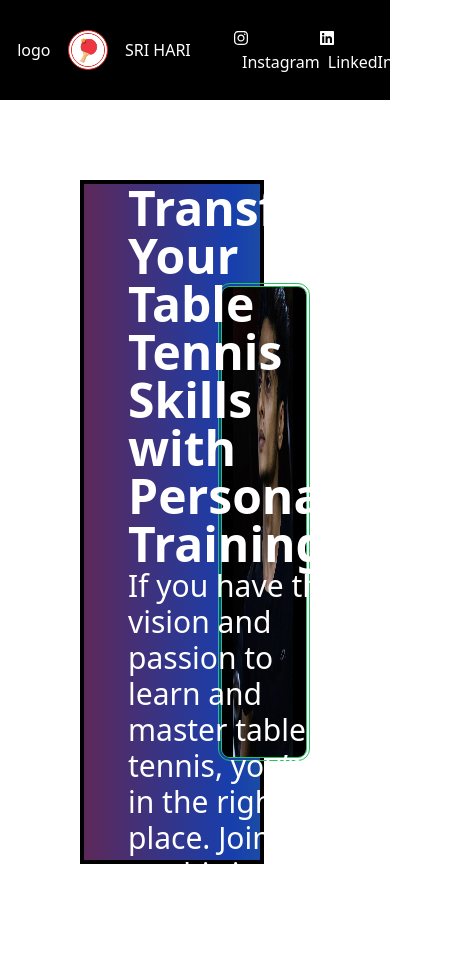
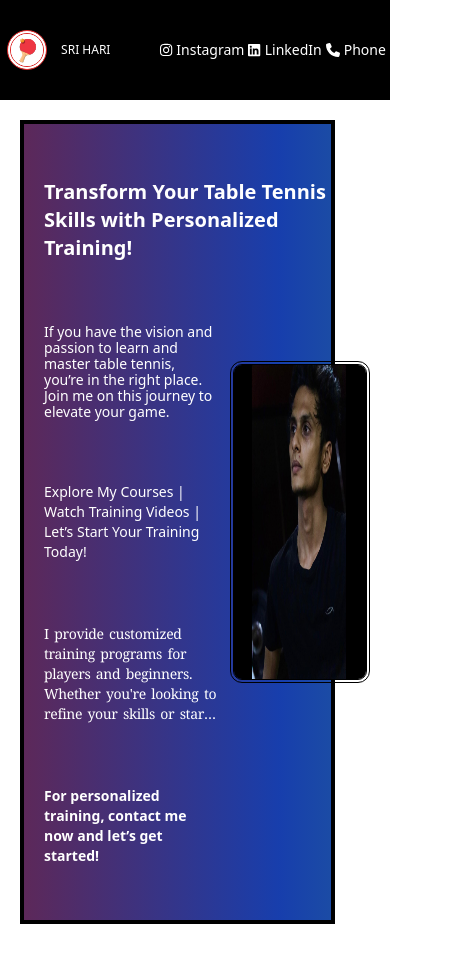
Before and after one commit to Ganeshvedhachalam/srihari-fd, an Angular app: page / in a window 390 px wide. Shown: the top 962 px of the page, 449 px wide, since content can reach past the window. Built offline with nearby package versions, Linux system fonts and the light colour scheme.

Commit message:
corrected the responsiveness for mobile

```diff
--- a/src/app/components/header/header.component.html
+++ b/src/app/components/header/header.component.html
@@ -1,11 +1,11 @@
 <div class="header-container">
   <nav
-    class="text-white nav-bar flex justify-between bg-black w-full h-[100px] items-center"
+    class="text-white text-sm md:text-xl nav-bar flex justify-between bg-black w-full  h-[100px] items-center"
   >
-    <div class="flex justify-evenly left-side nav item w-52 items-center">
-      <p>logo</p>
+    <div class=" text-xs md:text-xl flex space-x-2 justify-evenly left-side nav-item w-[30%]  md:w-[30%]  items-center">
+
       <div
-        class="bg-white object-cover rounded-full w-[40px] h-[40px] overflow-hidden border-red-600 border-4 border-double"
+        class="bg-white object-cover rounded-full w-[40px] overflow-hidden border-red-600 border-4 border-double"
       >
         <!-- Use [src] binding to dynamically load the image -->
         <img
@@ -19,11 +19,12 @@
     </div>
 
     <div
-      class="logos-container flex justify-evenly rightside-nav-items w-[40%] items-center"
+      class="logos-container flex text-[70%] font-medium text-sm md:text-xl
+       justify-evenly rightside-nav-items w-[60%] md:w-[50%]  items-center"
     >
       <a
         href="https://www.instagram.com/sri_hari_balasubramanian/?hl=en"
-        class="space-x-2 hover:text-red-400 active:scale-95"
+        class=" hover:text-red-400  active:scale-95 flex  space-x-1"
       >
         <fa-icon [icon]="faInstagram"></fa-icon>
         <span>Instagram</span>
@@ -31,14 +32,14 @@
 
       <a
         href="https://www.instagram.com/sri_hari_balasubramanian/?hl=en"
-        class="space-x-2 hover:text-blue-400 active:scale-95"
+        class=" hover:text-blue-400 active:scale-95 flex  space-x-1 "
       >
         <fa-icon [icon]="faLinkedin"></fa-icon>
         <span>LinkedIn</span>
       </a>
       <a
         href="tel:+919003130371"
-        class="space-x-2 hover:text-green-400 active:scale-95"
+        class=" hover:text-green-400 active:scale-95 flex space-x-1"
         onclick="if (window.innerWidth > 768) { alert('Please dial manually on your phone: +91 9003130371'); return false; }"
       >
         <fa-icon [icon]="faPhone"></fa-icon>
--- a/src/app/components/home/home.component.html
+++ b/src/app/components/home/home.component.html
@@ -1,27 +1,27 @@
-<div class="home-page-container bg-white-400 w-full h-screen p-20">
+<div class="home-page-container bg-white-400 w-full h-screen p-5 md:p-20">
   <div class="hero-section-container flex h-full relative">
     <div
-      class="border-4 border-black home-box flex flex-col w-[80%] relative h-full text-white justify-evenly items-start pl-9"
+      class="border-4 border-black home-box text-wrap bg-black flex flex-col w-[90%] md:w-[80%] h-full text-white justify-evenly items-start pl-3 md:pl-9 relative"
     >
       <div class="absolute inset-0 bg-black z-0"></div>
       <div
         class="absolute inset-0 bg-white-800 bg-gradient-to-r from-red-700 via-blue-700 to-green-400 opacity-80 animate-wave"
       ></div>
       <div
-        class="relative z-10 flex flex-col text-white justify-evenly h-full pl-2"
+        class="relative flex flex-col text-white justify-evenly gap-2 h-full pl-2"
       >
         <!-- <h1 class="text-3xl font-bold">Cool Wave Background</h1> -->
-        <h1 class="heading w-[70%] text-5xl font-bold">{{ heading }}</h1>
-        <h2 class="subheading w-[70%] text text-3xl">{{ subHeading }}</h2>
-        <p class="w-[70%] text-xl">{{ actionText }}</p>
-        <p class="text-justify text-xl w-[70%] text font-serif font-medium">
+        <h1 class="heading w-full md:w-[70%] text-wrap text-xl md:text-5xl font-bold">{{ heading }}</h1>
+        <h2 class="subheading text-wrap leading-4 w-[60%] md:w-[70%] text-sm md:text-3xl">{{ subHeading }}</h2>
+        <p class="w-[60%] md:w-[70%] text-sm md:text-xl">{{ actionText }}</p>
+        <p class="line-clamp-5 text-start text-sm/5 tracking-tight md:text-xl w-[60%] md:w-[70%] text font-serif font-medium  whitespace-pre-line " style="word-spacing:0.15em;">
           {{ detailText }}
         </p>
-        <p class="text-xl font-semibold w-[70%]">{{ contactText }}</p>
+        <p class="text-sm  md:text-xl font-semibold w-[60%] md:w-[70%]">{{ contactText }}</p>
       </div>
     </div>
     <div
-      class="object-cover overflow-hidden w-[40%] h-[70%] self-center absolute right-0 border-4 border-double border-green-500 rounded-xl"
+      class="object-cover overflow-hidden w-[40%] h-[40%] md:w-[40%] md:h-[70%] self-center absolute right-0 border-4 border-double border-black rounded-xl"
     >
       <img class="w-full h-full" src="{{ heroImageUrl }}" alt="" />
     </div>
--- a/tailwind.config.js
+++ b/tailwind.config.js
@@ -1,8 +1,31 @@
+const plugin = require('tailwindcss');
+
 /** @type {import('tailwindcss').Config} */
 module.exports = {
+  mode: "jit",
   content: ["./src/**/*.{html,ts}"],
   theme: {
-    extend: {},
+    extend: {
+      wordSpacing: {
+        tighter: "-0.05em",
+        tight:"-0.025em",
+        normal: "0",
+        wide: "0.025em",
+        wider: "0.05em",
+        widest: "0.1em",
+
+    },}
   },
-  plugins: [],
+  plugins: [
+    plugin(function({ addUtilities, theme }) {
+      const wordSpacing = theme('wordSpacing');
+      const newUtilities = {};
+      Object.keys(wordSpacing).forEach(key => {
+        newUtilities[`.word-spacing-${key}`] = {
+          'word-spacing': wordSpacing[key],
+        };
+      });
+      addUtilities(newUtilities);
+    }),
+  ],
 };
```
